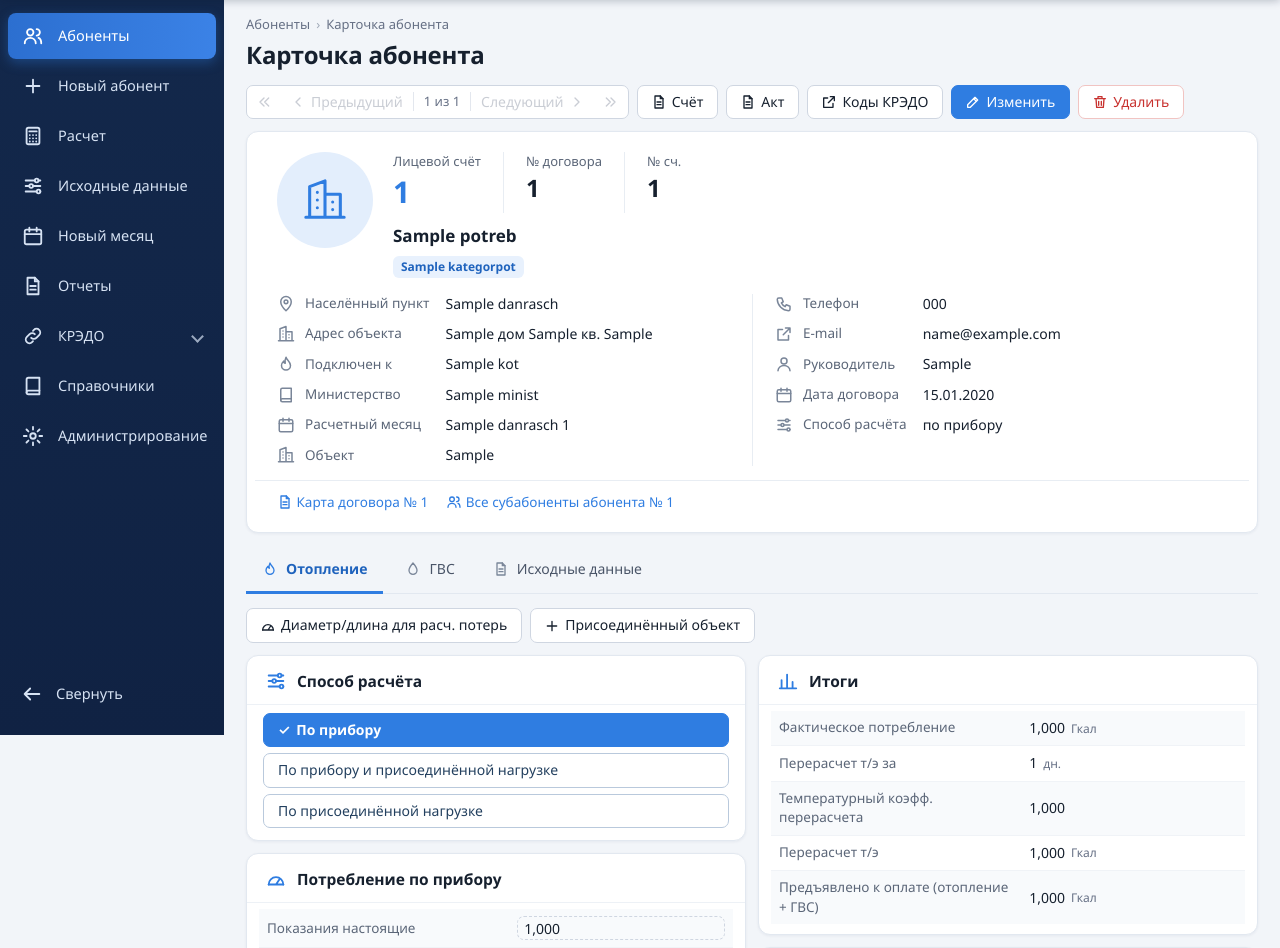
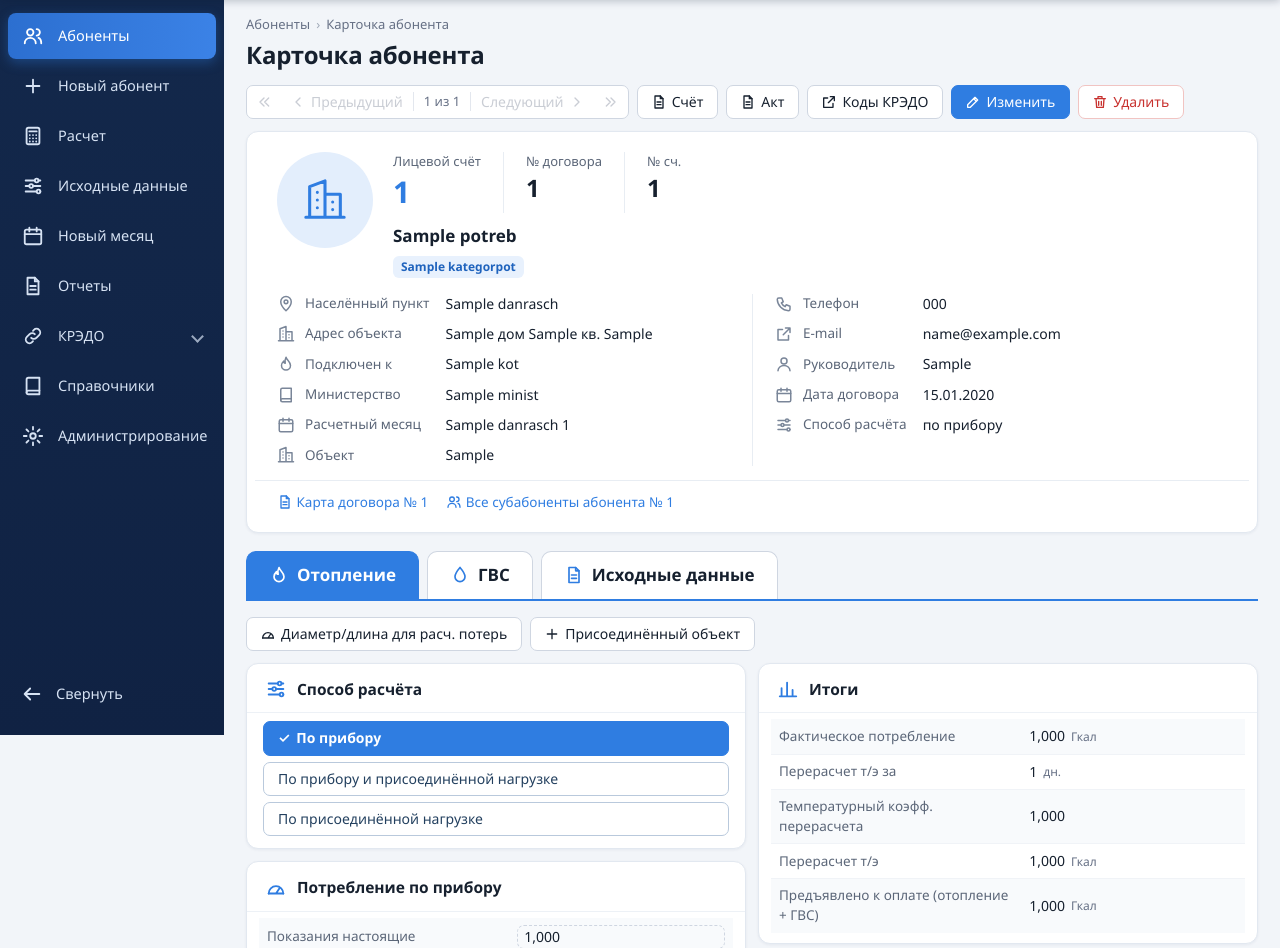
Before and after one commit to pisotskiin-del/Urtelo-web, a Django app: page /abonents/1/ in a window 1280 px wide. Shown: the part 65-1013 px from the top of the page. Run offline with Django 5.2, Linux system fonts and the light colour scheme; a user stored in the database is signed in; tables that the repository leaves empty hold one stand-in row (values such as "Sample post").

Commit message:
Карточка: вкладки «Отопление», «ГВС», «Исходные данные» крупнее, выбранная залита синим
Co-Authored-By: Claude Opus 5.5 <noreply@anthropic.com>
Claude-Session: https://claude.ai/code/session_01397UqSHnD4RZ1ujkaBeZ8v

```diff
--- a/abonents/templates/abonents/_card.html
+++ b/abonents/templates/abonents/_card.html
@@ -25,7 +25,7 @@
   {% if p.nom_dog %}<p class="links"><a href="{% url 'abonents:dogovor' p.cod_gor_id p.nom_dog %}?ls={{ p.potreb_id }}">{% icon "file" %} Карта договора № {{ p.nom_dog }}</a>
     {% if p.nom_dogab %}<a href="{% url 'abonents:index' %}?gorod={{ p.cod_gor_id }}&sub={{ p.nom_dogab }}">{% icon "users" %} Все субабоненты абонента № {{ p.nom_dogab }}</a>{% endif %}</p>{% endif %}
 </section>{% endif %}
-<nav class="tabs">
+<nav class="tabs karta-tabs">
   {% for key, title in tabs %}<a href="{{ tab_url }}?tab={{ key }}" {% if key == tab %}class="active"{% endif %}>{% tab_icon key %} {{ title }}</a>{% endfor %}
 </nav>
 {% if not form %}{% if tab == "otop" %}<div class="tabtools"><a class="button" href="{% url 'abonents:poteri' p.potreb_id %}">{% icon "gauge" %} Диаметр/длина для расч. потерь</a>
--- a/static/css/app.css
+++ b/static/css/app.css
@@ -497,3 +497,13 @@ table.dok-signs td { width:50%; vertical-align:top; padding:0 12px 0 0; }
 .sidebar a.sub .i { width:18px; height:18px; }
 .side-mini .sidebar .side-grp summary::after { display:none; }
 .side-mini .sidebar a.sub { padding-left:14px; }
+
+/* Вкладки карточки абонента «Отопление», «ГВС», «Исходные данные»: крупные
+   кнопки, выбранная — залита синим, чтобы не сливались с формой. */
+.tabs.karta-tabs { gap:8px; border-bottom:2px solid var(--accent); padding:0; margin:18px 0 16px; }
+.tabs.karta-tabs a { font-size:17px; font-weight:600; padding:11px 22px; color:var(--text); background:#fff;
+  border:1px solid var(--line-strong); border-bottom:0; border-radius:10px 10px 0 0; margin-bottom:0; }
+.tabs.karta-tabs a .i { width:20px; height:20px; color:var(--accent); }
+.tabs.karta-tabs a:hover { background:var(--accent-weak); }
+.tabs.karta-tabs a.active { background:var(--accent); border-color:var(--accent); color:#fff; }
+.tabs.karta-tabs a.active .i { color:#fff; }
```
